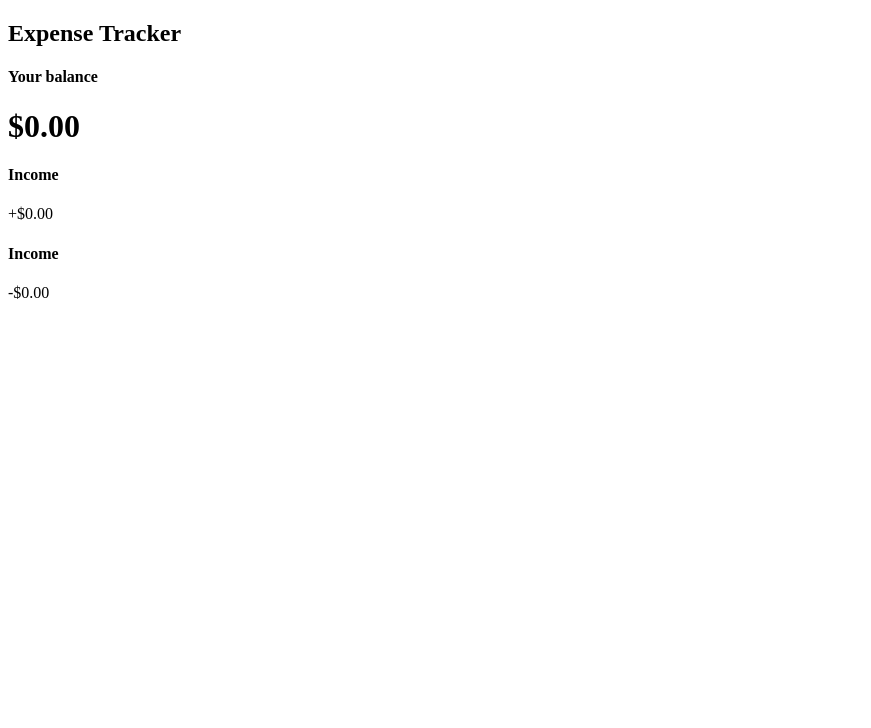
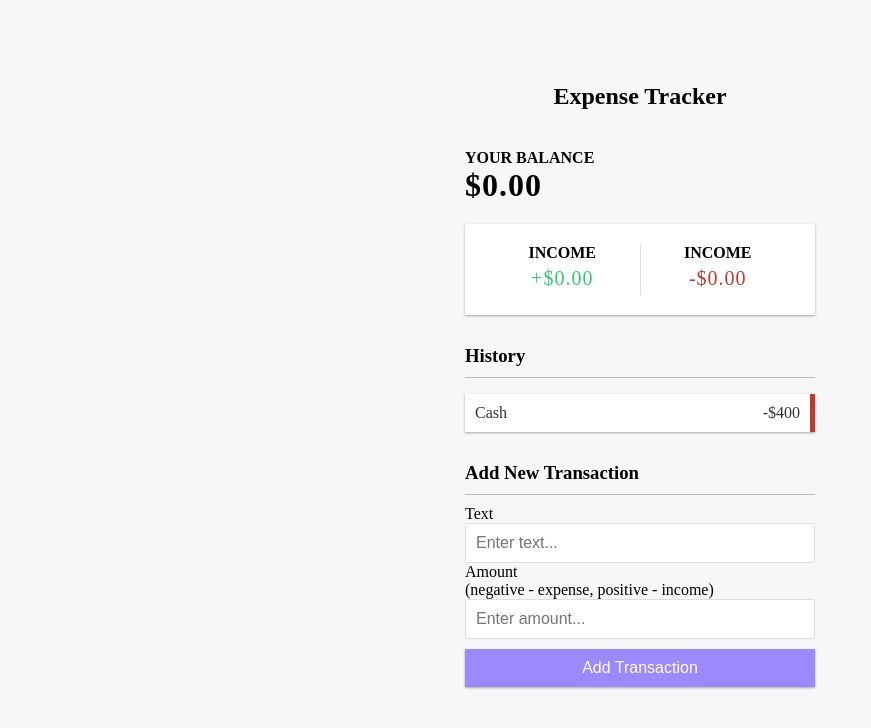
Before and after one commit to naimahassan43/Expense-Tracker, a plain HTML site: page index.html in a window 1280 px wide. Shown: the whole page, without its empty margins (0-871 px from the left). Drawn offline with Linux system fonts and the light colour scheme.

Commit message:
Frontend design completed

```diff
--- a/index.html
+++ b/index.html
@@ -25,6 +25,28 @@
       </div>
     </div>
 
+    <h3>History</h3>
+    <ul id="list" class="list">
+      <li class="minus">
+        Cash <span>-$400</span> <button class="delete-btn">x</button>
+      </li>
+    </ul>
+
+    <h3>Add New Transaction</h3>
+    <form action="" id="form">
+      <div class="form-control">
+        <label for="text">Text</label>
+        <input type="text" id="text" placeholder="Enter text...">
+      </div>
+      <div class="form-control">
+        <label for="amount">Amount
+          <br>(negative - expense, positive - income)
+        </label>
+        <input type="number" id="amount" placeholder="Enter amount...">
+      </div>
+      <button class="btn">Add Transaction</button>
+    </form>
+
   </div>
 </body>
 <script src="app.js"></script>
--- a/style.css
+++ b/style.css
@@ -0,0 +1,124 @@
+:root {
+  --box-shadow: 0 1px 3px rgba(0, 0, 0, 0.12), 0 1px 2px rgba(0, 0, 0, 0.24);
+}
+* {
+  box-sizing: border-box;
+}
+body {
+  background-color: #f7f7f7;
+  display: flex;
+  flex-direction: column;
+  align-items: center;
+  justify-content: center;
+  min-height: 100vh;
+  margin: 0;
+}
+h1 {
+  letter-spacing: 1px;
+  margin: 0;
+}
+h3 {
+  border-bottom: 1px solid #bbb;
+  padding-bottom: 10px;
+  margin: 30px 0 10px;
+}
+h4 {
+  margin: 0px;
+  text-transform: uppercase;
+}
+.container {
+  margin: 20px auto;
+  width: 350px;
+}
+#balance {
+}
+.inc-exp-container {
+  background-color: #fff;
+  box-shadow: var(--box-shadow);
+  padding: 20px;
+  display: flex;
+  justify-content: space-between;
+  margin: 20px 0;
+}
+.inc-exp-container > div {
+  flex: 1;
+  text-align: center;
+}
+.inc-exp-container > div:first-of-type {
+  border-right: 1px solid #dedede;
+}
+.money {
+  font-size: 20px;
+  letter-spacing: 1px;
+  margin: 5px 0;
+}
+.money.plus {
+  color: #2ecc71;
+}
+.money.minus {
+  color: #c0392b;
+}
+input[type="text"],
+input[type="number"] {
+  border: 1px solid #dedede;
+  border-radius: 2px;
+  display: block;
+  font-size: 16px;
+  padding: 10px;
+  width: 100%;
+}
+.btn {
+  cursor: pointer;
+  background-color: #9c88ff;
+  box-shadow: var(--box-shadow);
+  color: #fff;
+  border: 0;
+  display: block;
+  font-size: 16px;
+  margin: 10px 0 30px;
+  padding: 10px;
+  width: 100%;
+}
+
+.btn:focus,
+.delete-btn:focus {
+  outline: 0;
+}
+
+.list {
+  list-style-type: none;
+  padding: 0;
+}
+.list li {
+  background-color: #fff;
+  box-shadow: var(--box-shadow);
+  margin-bottom: 40px;
+  color: #333;
+  display: flex;
+  justify-content: space-between;
+  position: relative;
+  padding: 10px;
+  margin: 10px 0;
+}
+
+.list li.plus {
+  border-right: 5px solid #2ecc71;
+}
+.list li.minus {
+  border-right: 5px solid #c0392b;
+}
+.delete-btn {
+  cursor: pointer;
+  background-color: #e74c3c;
+  border: 0;
+  color: #fff;
+  font-size: 20px;
+  line-height: 20px;
+  padding: 2px 5px;
+  position: absolute;
+  top: 50%;
+  left: 0;
+  transform: translate(-100%, -50%);
+  opacity: 0;
+  transition: opacity 0.3s ease;
+}
```
